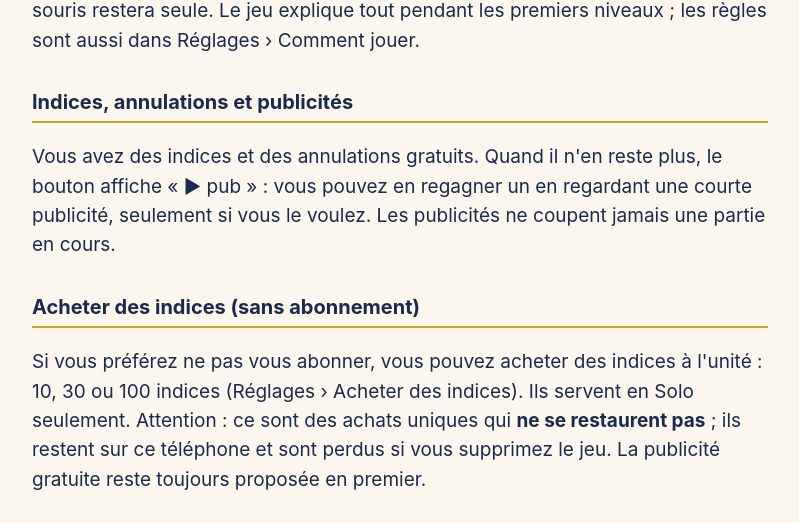
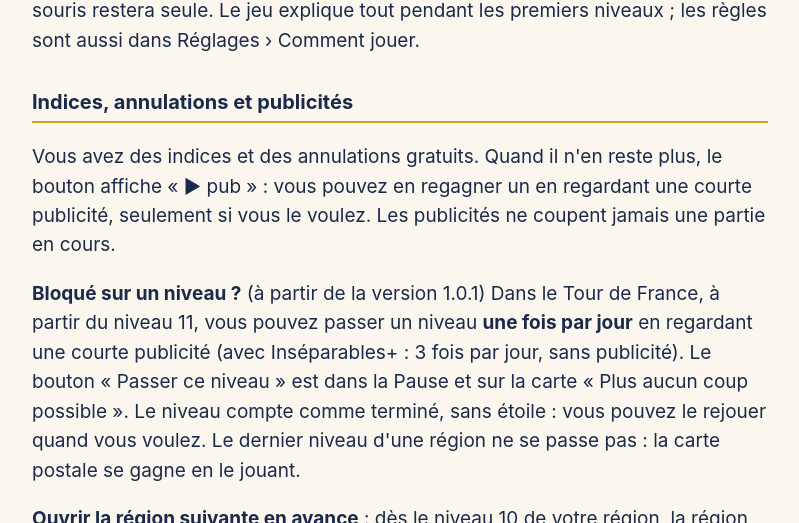
Before and after one commit to momococoyuki/momococoyuki.github.io, a plain HTML site: page inseparables/aide.html in a window 1280 px wide. Shown: the part 449-972 px from the top of the page, without its empty margins (240-1039 px from the left). Drawn offline with Linux system fonts and the light colour scheme.

Commit message:
docs: aide — passer un niveau, ouvrir une région en avance (1.0.1)

```diff
--- a/inseparables/aide.html
+++ b/inseparables/aide.html
@@ -14,6 +14,8 @@ a{color:#1B2A4A} nav{margin-top:3rem;border-top:2px solid #CDBF9C;padding-top:1r
 <p>Sur le plateau, chaque tuile porte un mot. Touchez deux mots qui vont ensemble (sel et poivre, chat et chien…) pour les retirer. Seules les tuiles <strong>libres</strong> se jouent : rien dessus, et au moins un côté (gauche ou droit) dégagé. Attention aux <strong>faux couples</strong> : chat et souris vont bien ensemble… mais si le chat attend le chien, la souris restera seule. Le jeu explique tout pendant les premiers niveaux ; les règles sont aussi dans Réglages › Comment jouer.</p>
 <h2>Indices, annulations et publicités</h2>
 <p>Vous avez des indices et des annulations gratuits. Quand il n'en reste plus, le bouton affiche « ▶ pub » : vous pouvez en regagner un en regardant une courte publicité, seulement si vous le voulez. Les publicités ne coupent jamais une partie en cours.</p>
+<p><strong>Bloqué sur un niveau ?</strong> (à partir de la version 1.0.1) Dans le Tour de France, à partir du niveau 11, vous pouvez passer un niveau <strong>une fois par jour</strong> en regardant une courte publicité (avec Inséparables+ : 3 fois par jour, sans publicité). Le bouton « Passer ce niveau » est dans la Pause et sur la carte « Plus aucun coup possible ». Le niveau compte comme terminé, sans étoile : vous pouvez le rejouer quand vous voulez. Le dernier niveau d'une région ne se passe pas : la carte postale se gagne en le jouant.</p>
+<p><strong>Ouvrir la région suivante en avance</strong> : dès le niveau 10 de votre région, la région suivante peut s'ouvrir avec 3 publicités, regardées quand vous voulez (avec Inséparables+ : tout de suite).</p>
 <h2>Acheter des indices (sans abonnement)</h2>
 <p>Si vous préférez ne pas vous abonner, vous pouvez acheter des indices à l'unité : 10, 30 ou 100 indices (Réglages › Acheter des indices). Ils servent en Solo seulement. Attention : ce sont des achats uniques qui <strong>ne se restaurent pas</strong> ; ils restent sur ce téléphone et sont perdus si vous supprimez le jeu. La publicité gratuite reste toujours proposée en premier.</p>
 <h2>Inséparables+</h2>
```
